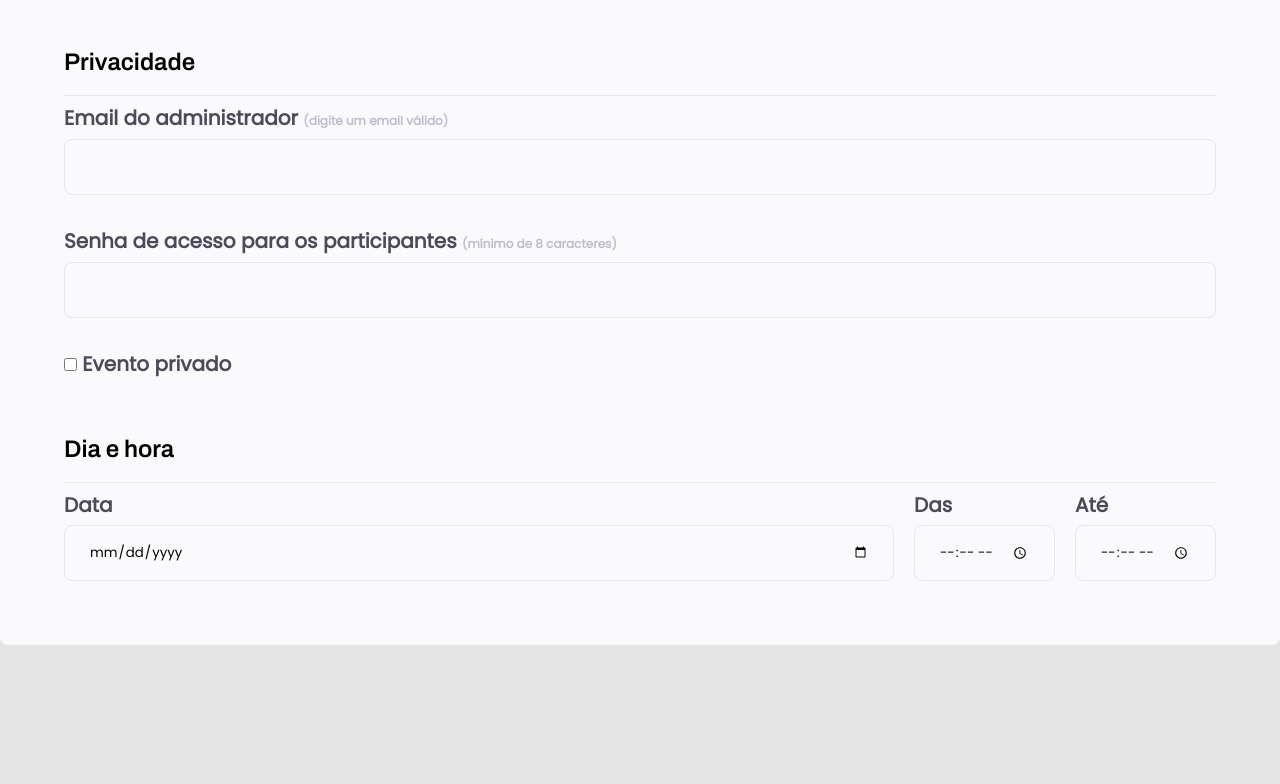
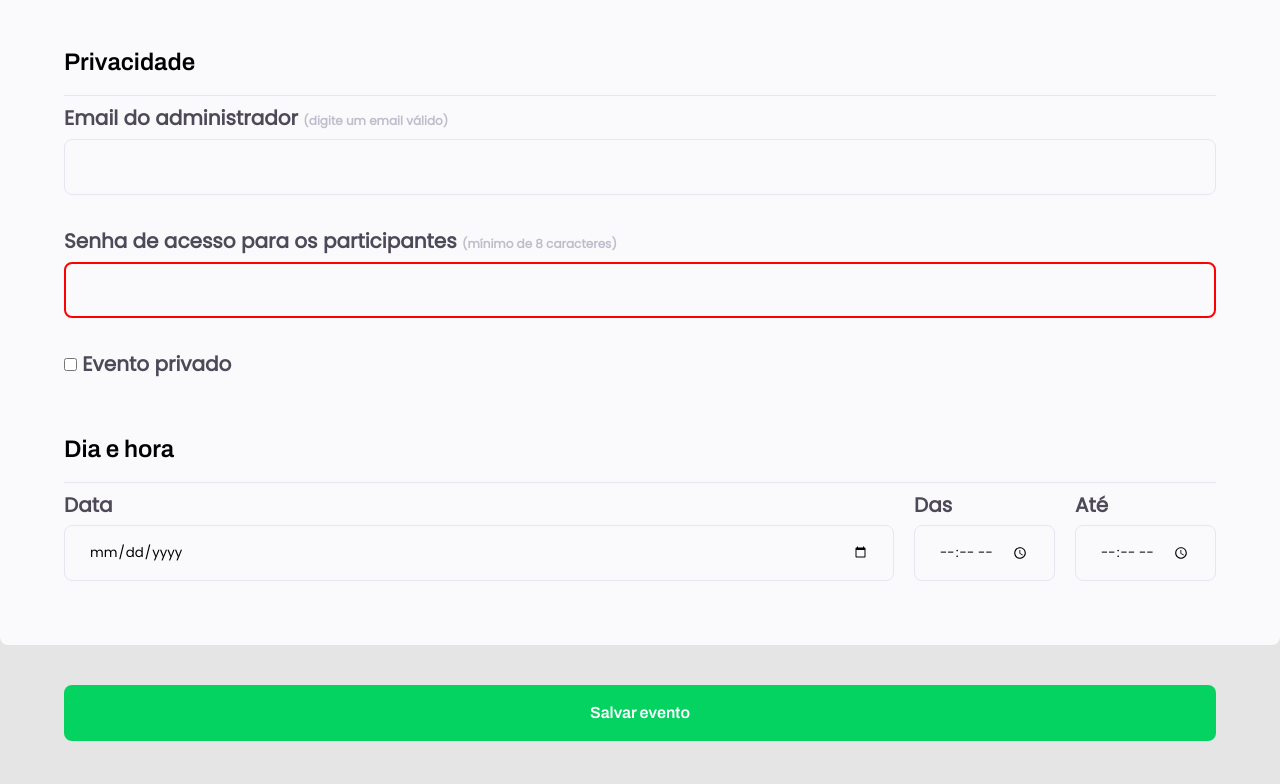
Before and after one commit to menesesdev/form, a plain HTML site: page index.html in a window 1280 px wide. Shown: the part 1091-1875 px from the top of the page. Before the commit the page ends 1736 px from the top, so only its background shows below. Drawn offline with Linux system fonts and the light colour scheme.

Commit message:
Fazendo as validações e criando o botão salvar

```diff
--- a/index.html
+++ b/index.html
@@ -22,26 +22,26 @@
         </header>
     </div>
 
-    <form>
+    <form id="my-form">
         <fieldset>
             <legend>Informações do evento</legend>
 
             <div class="input-wrapper">
                 <label for "event-title">Título do evento <span>(minimo de 8 caracteres)</span></label>
 
-                <input type="text" id="event-title"/>
+                <input required minlength="8" type="text" id="event-title" />
             </div>
 
             <div class="input-wrapper">
                 <label for "event-link">Link do evento <span>(comece com hhtps://)</span></label>
 
-                <input type="url" id="event-link"/>
+                <input type="url" id="event-link" />
             </div>
 
             <div class="input-wrapper">
                 <label for "event-whatsapp">Whatsapp para contato <span>(somente números)</span></label>
 
-                <input type="number" id="event-whatsapp"/>
+                <input type="number" id="event-whatsapp" />
             </div>
 
             <div class="input-wrapper">
@@ -68,17 +68,18 @@
             <div class="input-wrapper">
                 <label for "event-email">Email do administrador <span>(digite um email válido)</span></label>
 
-                <input type="email" id="event-title"/>
+                <input type="email" id="event-title" />
             </div>
 
             <div class="input-wrapper">
-                <label for "event-password">Senha de acesso para os participantes <span>(mínimo de 8 caracteres)</span></label>
+                <label for "event-password">Senha de acesso para os participantes <span>(mínimo de 8
+                        caracteres)</span></label>
 
-                <input type="password" id="event-password"/>
+                <input required minlength="8" type="password" id="event-password" />
             </div>
 
             <div class="checkbox-wrapper">
-                <input type="checkbox" id="event-private"/>
+                <input type="checkbox" id="event-private" />
                 <label for "event-private">Evento privado</label>
             </div>
 
@@ -92,25 +93,30 @@
                 <div class="input-wrapper">
                     <label for "event-date">Data</label>
 
-                    <input type="date" id="event-data"/>
+                    <input type="date" id="event-data" />
                 </div>
 
                 <div class="input-wrapper">
                     <label for "event-begin">Das</label>
 
-                    <input type="time" id="event-password"/>
+                    <input type="time" id="event-password" />
                 </div>
 
                 <div class="input-wrapper">
                     <label for "event-password">Até</label>
 
-                    <input type="time" id="event-password"/>
+                    <input type="time" id="event-password" />
                 </div>
             </div>
 
         </fieldset>
+
+
     </form>
 
+    <footer>
+        <input class="button" type="submit" form="my-form" value="Salvar evento">
+    </footer>
 
 
 
--- a/style.css
+++ b/style.css
@@ -5,7 +5,10 @@
     box-sizing: border-box;
 }
 
-body, input, button, select, textarea{
+body,
+input,
+select,
+textarea {
     font-family: 'Poppins', sans-serif;
 }
 
@@ -113,7 +116,7 @@ fieldset legend {
 
 .input-wrapper input,
 .input-wrapper textarea,
-.input-wrapper select{
+.input-wrapper select {
     background: #fafafc;
     border: 1px solid #e6e6f0;
     box-sizing: border-box;
@@ -133,10 +136,41 @@ fieldset legend {
     -webkit-appearance: none;
 }
 
-.col-3{
+.col-3 {
     gap: 20px;
     display: flex;
 }
-.col-3 > div:nth-child(1){
+
+.col-3>div:nth-child(1) {
     width: 100%;
 }
+
+footer {
+    height: 136px;
+    display: flex;
+    flex-direction: column;
+
+    padding: 40px 64px;
+    margin-bottom: 100px;
+}
+
+footer .button {
+    height: 56px;
+    background: #04d361;
+    border-radius: 8px;
+    font-family: 'Archivo';
+    font-weight: 600;
+    font-size: 16px;
+    line-height: 26px;
+    color: #ffffff;
+    border: 0;
+}
+
+footer .button:hover {
+    background: #036b32;
+
+}
+
+input:invalid{
+    border: solid 2px red;
+}
```
